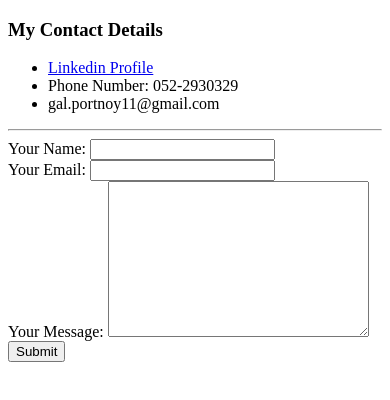
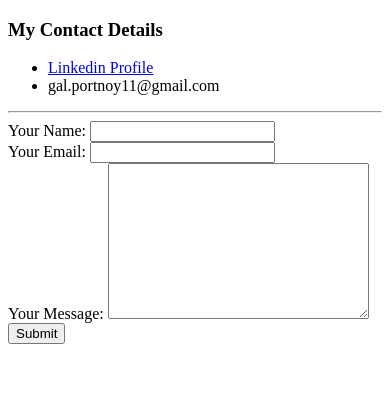
Before and after one commit to galportnoy/CV, a plain HTML site: page contact.html in a window 390 px wide. Drawn offline with Linux system fonts and the light colour scheme.

Commit message:
no phone number

```diff
--- a/contact.html
+++ b/contact.html
@@ -11,7 +11,6 @@
     <p>
         <ul> <!-- to make a list-->
             <li><a href="https://www.linkedin.com/in/gal-portnoy/">Linkedin Profile</a></li>
-            <li>Phone Number: 052-2930329</li>
             <li>gal.portnoy11@gmail.com</li>
         </ul>
     </p>
```
